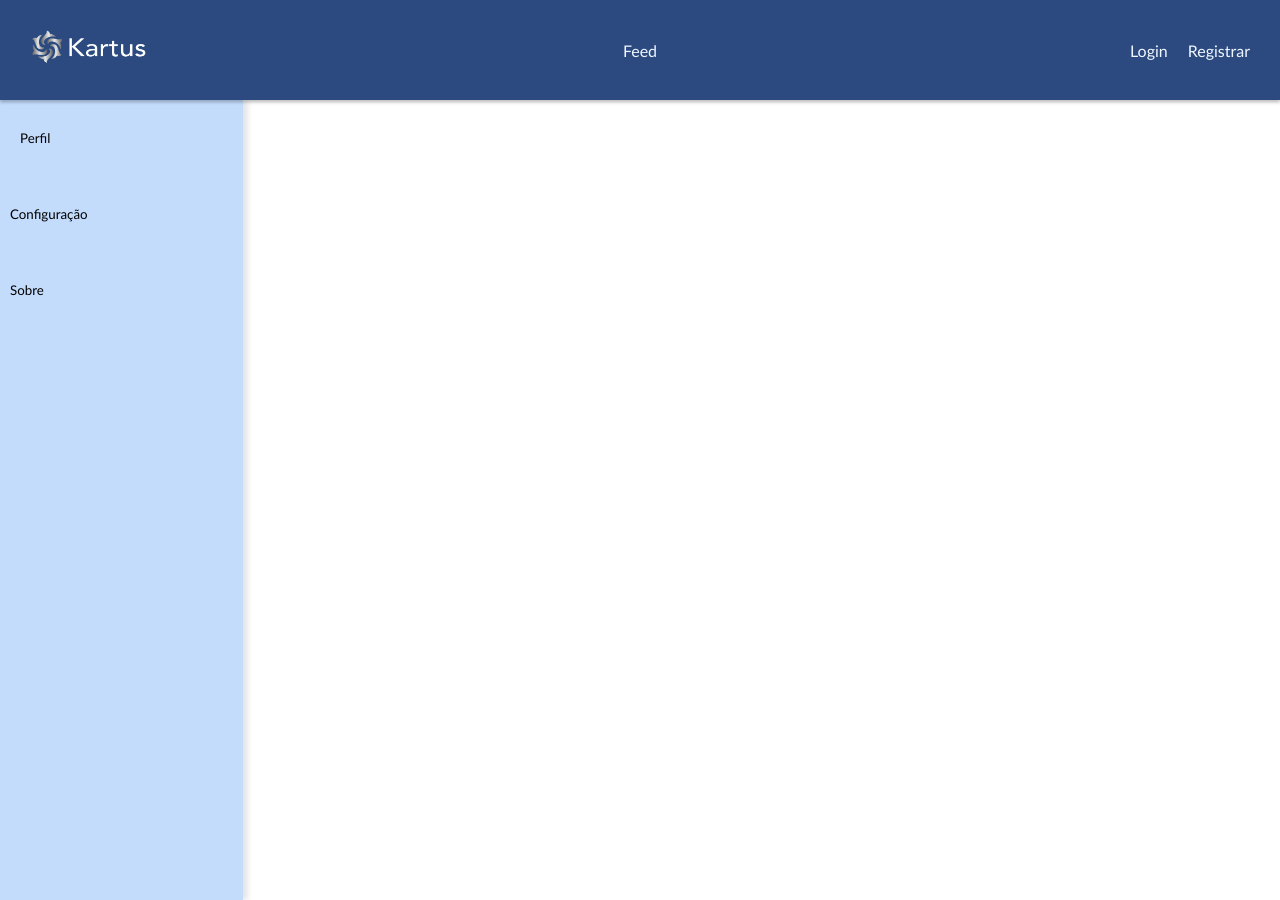
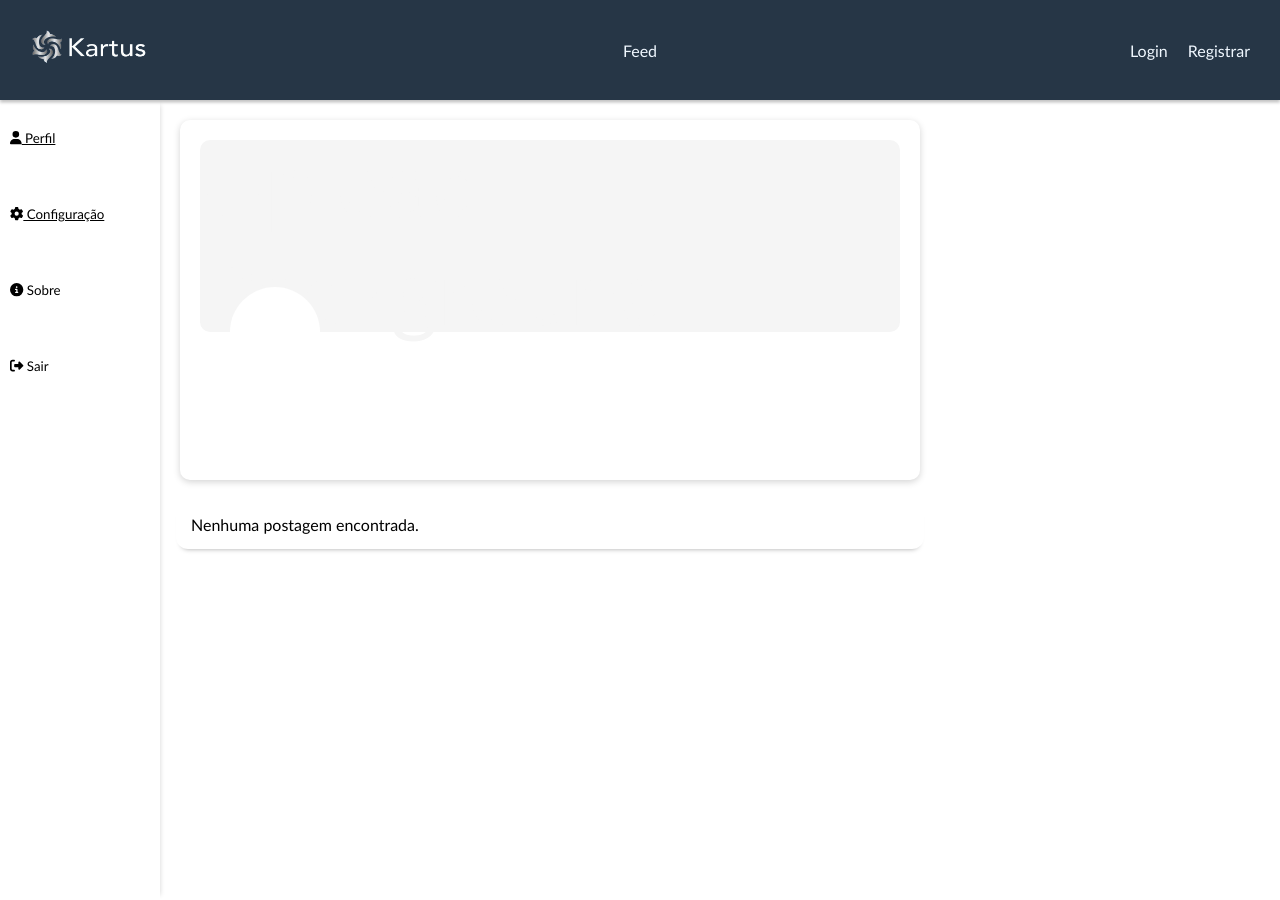
Before and after one commit to BrenoD/my-social-network, a Next.js app: page /Profile in a window 1280 px wide. Built offline with nearby package versions, Linux system fonts and the light colour scheme.

Commit message:
:sparkles: added new function upload img for profile

```diff
--- a/src/pages/Profile.css
+++ b/src/pages/Profile.css
@@ -1,63 +1,64 @@
 * {
     margin: 0px;
-    padding: 0px;
-    text-decoration: none;
-    font-family:'Gill Sans', 'Gill Sans MT', Calibri, 'Trebuchet MS', sans-serif;
+    font-family: 'Gill Sans', 'Gill Sans MT', Calibri, 'Trebuchet MS', sans-serif;
 }
 
-.leftNavegation {
-    background-color: rgb(195, 220, 252);
-    height: 100vh;
-    width: 19vw;
-    box-shadow: 5px 0px 5px rgba(0, 0, 0, 0.103);
+.area-nav-and-profilecontent {
+    display: flex;
 }
 
-.grid {
-    padding-top: 20px;
-    display: grid;
-    grid-template-rows: auto;
-    row-gap: 40px;
+.profile-area {
+    margin: 20px;
+    padding: 20px;
+    height: 40vh;
+    width: 700px;
+    border-radius: 10px;
+    box-shadow: 0px 2px 7px rgba(0, 0, 0, 0.171);
 }
 
-.grid button {
-    text-align: left;
+.img-background {
+    display: flex;
+    justify-content: center;
+    align-items: center;
+    font-size: 90px;
+    background-color: rgb(245, 245, 245);
+    color: rgb(245, 245, 245);
     width: 100%;
-    padding: 10px;
-    /* box-shadow: 0px 3px 5px rgba(0, 0, 0, 0.342); */
+    height: 60%;
+    border-radius: 10px;
 }
 
-button {
-    background-color: rgb(195, 220, 252);
-    border: none;
+.img-profile {
+    position: relative;
+    z-index: 2;
+    background-color: rgb(255, 255, 255);
+    color: rgb(255, 255, 255);
+    height: 90px;
+    width: 90px;
+    border-radius: 70px;
+    overflow: hidden;
+    display: flex;
+    justify-content: center;
+    align-items: center;
+    margin-right: 30px;
+    margin-left: 30px;
+    top: 50%;
+    /* Centraliza verticalmente */
+    transform: translateY(-50%);
+    /* Ajusta a centralização */
 }
 
-button:hover {
-    background-color: rgb(228, 240, 255);
-    box-shadow: 0px 3px 5px rgba(0, 0, 0, 0.342);
+.img-profilecontent {
+    display: flex;
+    align-items: center;
+    position: relative;
 }
 
-header {
-    background-color: rgb(45, 74, 128);
-    display: flex;
-    justify-content: space-between;
-    align-items: center;
-    min-height: 60px;
-    padding: 20px;
-    box-shadow: 0px 3.2px 3px rgba(0, 0, 0, 0.24);
-    position: relative;
-    z-index: 10;
+.content-feed-profile {
+
+    background-color: rgb(255, 255, 255);
+    padding: 15px;
+    margin: 16px;
+    border-radius: 12px;
+    box-shadow: 0px 5px 5px -5px rgba(0, 0, 0, 0.349);
 }
-
-img {
-    height: 50px;
-    width: 140px;
-}
-
-a {
-    padding: 10px;
-    color: aliceblue;
-}
-
-.Profile {
-    color: black;
-}
--- a/src/pages/Profile.tsx
+++ b/src/pages/Profile.tsx
@@ -1,28 +1,181 @@
-// pages/profile.tsx
-import React from 'react';
-import "./Profile.css"
-import Image from 'next/image'
+import React, { useState, useEffect } from 'react';
+import axios from 'axios';
+import { jwtDecode } from 'jwt-decode'; // Corrigido para 'jwt-decode'
+import './Profile.css';
+import Navegation from 'components/Navigation';
+import Header from 'components/Header';
+
+interface DecodedToken {
+    username: string;
+    exp: number;
+    iat: number;
+    user_id: number;
+}
+
+interface Post {
+    id: number;
+    username: string;
+    content: string;
+    createdAt: string;
+    updatedAt: string;
+}
 
 const Profile: React.FC = () => {
+    const [backgroundImage, setBackgroundImage] = useState<string>('');
+    const [profileImage, setProfileImage] = useState<string>('');
+    const [username, setUsername] = useState<string>('');
+    const [posts, setPosts] = useState<Post[]>([]);
+    const [error, setError] = useState<string | null>(null);
+
+    useEffect(() => {
+        const token = localStorage.getItem('token');
+
+        if (token) {
+            const decodedToken = jwtDecode<DecodedToken>(token);
+            const currentUsername = decodedToken.username;
+            setUsername(currentUsername);
+
+            // Buscar as postagens do usuário logado usando o username
+            const fetchPosts = async () => {
+                try {
+                    const response = await axios.get<Post[]>(`http://localhost:8000/api/posts?username=${currentUsername}`, {
+                        headers: {
+                            'Authorization': `Bearer ${token}`,
+                        }
+                    });
+                    setPosts(response.data);
+                } catch (error) {
+                    console.error("Erro ao buscar postagens do usuário:", error);
+                    setError('Erro ao buscar postagens.');
+                }
+            };
+
+            // Buscar a imagem de perfil e fundo do usuário
+            const fetchImages = async () => {
+                try {
+                    const profileImageResponse = await axios.get(`http://localhost:8000/api/users/${decodedToken.user_id}/profile-image`, {
+                        responseType: 'blob',
+                        headers: {
+                            'Authorization': `Bearer ${token}`,
+                        }
+                    });
+                    const profileImageURL = URL.createObjectURL(profileImageResponse.data);
+                    setProfileImage(profileImageURL);
+
+                    const backgroundImageResponse = await axios.get(`http://localhost:8000/api/users/${decodedToken.user_id}/background-image`, {
+                        responseType: 'blob',
+                        headers: {
+                            'Authorization': `Bearer ${token}`,
+                        }
+                    });
+                    const backgroundImageURL = URL.createObjectURL(backgroundImageResponse.data);
+                    setBackgroundImage(backgroundImageURL);
+                } catch (error) {
+                    console.error("Erro ao buscar imagens:", error);
+                }
+            };
+
+            fetchPosts();
+            fetchImages();
+        }
+    }, []);
+
+    const handleImageUpload = async (file: File, imageType: 'profile' | 'background') => {
+        const formData = new FormData();
+        formData.append('file', file);
+
+        try {
+            await axios.post(`http://localhost:8000/upload/${imageType}`, formData, {
+                headers: {
+                    'Authorization': `Bearer ${localStorage.getItem('token')}`,
+                    'Content-Type': 'multipart/form-data',
+                }
+            });
+            // Atualizar a URL da imagem após o upload
+            if (imageType === 'profile') {
+                const profileImageURL = URL.createObjectURL(file);
+                setProfileImage(profileImageURL);
+            } else {
+                const backgroundImageURL = URL.createObjectURL(file);
+                setBackgroundImage(backgroundImageURL);
+            }
+        } catch (error) {
+            console.error(`Erro ao enviar a imagem de ${imageType}:`, error);
+        }
+    };
+
+    const handleBackgroundImageChange = (event: React.ChangeEvent<HTMLInputElement>) => {
+        const file = event.target.files?.[0];
+        if (file) {
+            handleImageUpload(file, 'background');
+        }
+    };
+
+    const handleProfileImageChange = (event: React.ChangeEvent<HTMLInputElement>) => {
+        const file = event.target.files?.[0];
+        if (file) {
+            handleImageUpload(file, 'profile');
+        }
+    };
+
     return (
-        <div className="profile-container">
-            <header>
-                <aside>
-                    <Image src="/images/logoKartus.png" alt="logoKartus" width={300} height={300} />
-                </aside>
-                <div className="navegation">
-                    <a href="/">Feed</a>
-                </div>
-                <div className="log">
-                    <a href="/Login">Login</a>
-                    <a href="/Register">Registrar</a>
-                </div>
-            </header>
-            <div className="leftNavegation">
-                <div className="grid">
-                    <button className="profile"><a href="/Profile" className='Profile'>Perfil</a></button>
-                    <button className="config">Configuração</button>
-                    <button className="about">Sobre</button>
+        <div className='total-area-profile'>
+            <Header />
+            <div className='area-nav-and-profilecontent'>
+                <Navegation />
+                <div className="content-post-profile">
+                    <div className='profile-area'>
+                        <div
+                            className='img-background'
+                            style={{ backgroundImage: `url(${backgroundImage})` }}
+                        >
+                            <input
+                                type="file"
+                                accept="image/*"
+                                onChange={handleBackgroundImageChange}
+                                style={{ display: 'none' }}
+                                id="upload-background"
+                            />
+                            <label htmlFor="upload-background" className="upload-button">
+                                Upload Background
+                            </label>
+                        </div>
+                        <div className='img-profilecontent'>
+                            <div className='img-profile'>
+                                <input
+                                    type="file"
+                                    accept="image/*"
+                                    onChange={handleProfileImageChange}
+                                    style={{ display: 'none' }}
+                                    id="upload-profile"
+                                />
+                                <label htmlFor="upload-profile" className="upload-button">
+                                    Upload Profile Image
+                                </label>
+                            </div>
+                            <div className='info-profile'>
+                                <h2>{username}</h2>
+                            </div>
+                        </div>
+                    </div>
+                    <div className='content-feed-profile'>
+                        {error && <p className="error-message">{error}</p>}
+                        {posts.length > 0 ? (
+                            posts.map(post => (
+                                post.username === username ? ( // Verifica se o username da postagem é igual ao username do usuário logado
+                                    <div key={post.id} className="post">
+                                        <div className="postageUser">
+                                            <p><strong>{post.username}</strong></p>
+                                            <p><strong>Hora:</strong> {new Date(post.createdAt).toLocaleString()}</p>
+                                        </div>
+                                        <p><strong>Conteúdo:</strong> {post.content}</p>
+                                    </div>
+                                ) : null
+                            ))
+                        ) : (
+                            <p>Nenhuma postagem encontrada.</p>
+                        )}
+                    </div>
                 </div>
             </div>
         </div>
```
Also changed, not shown: 1 other file (tests, documents, lock files or other folders).
